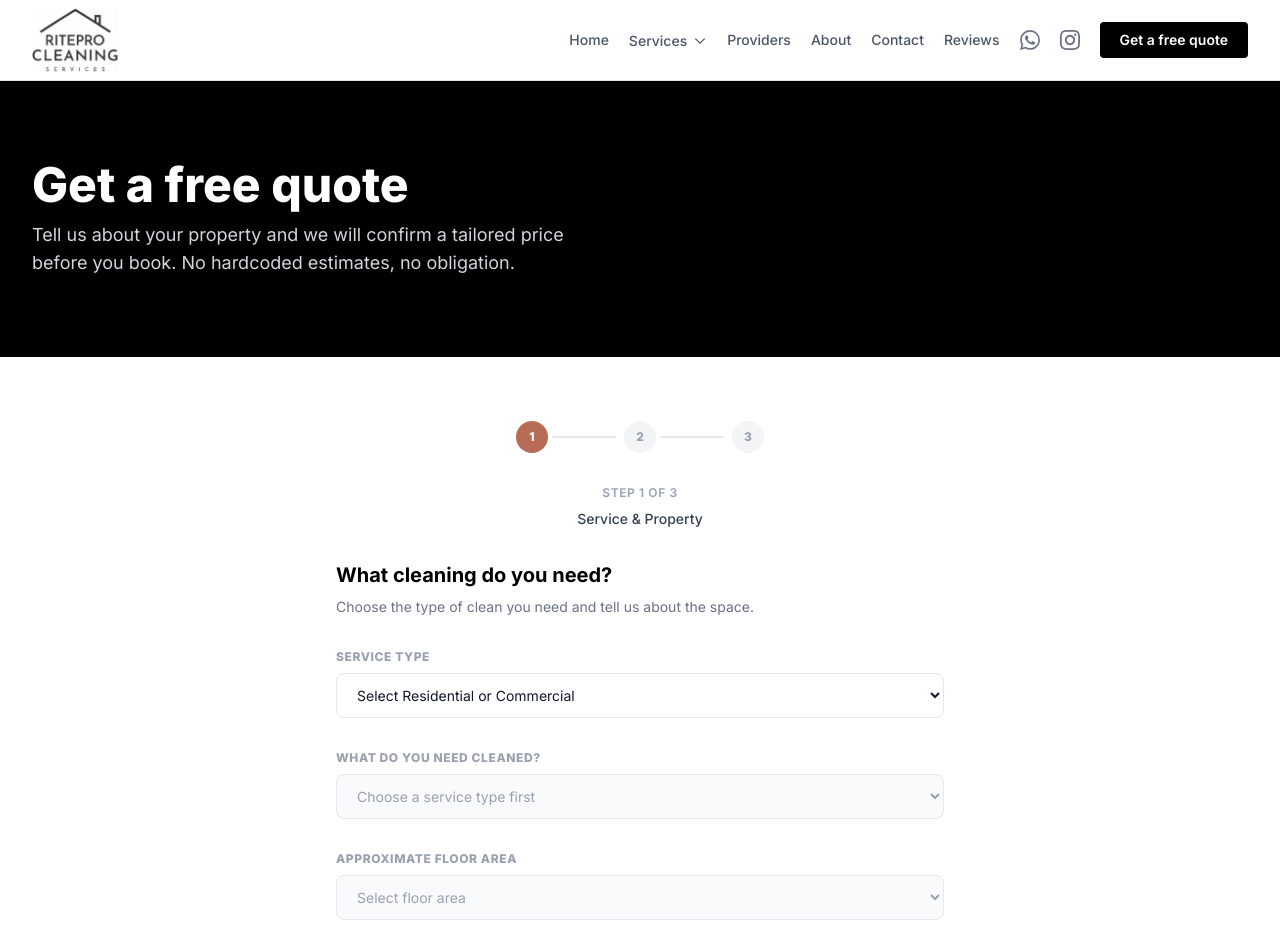
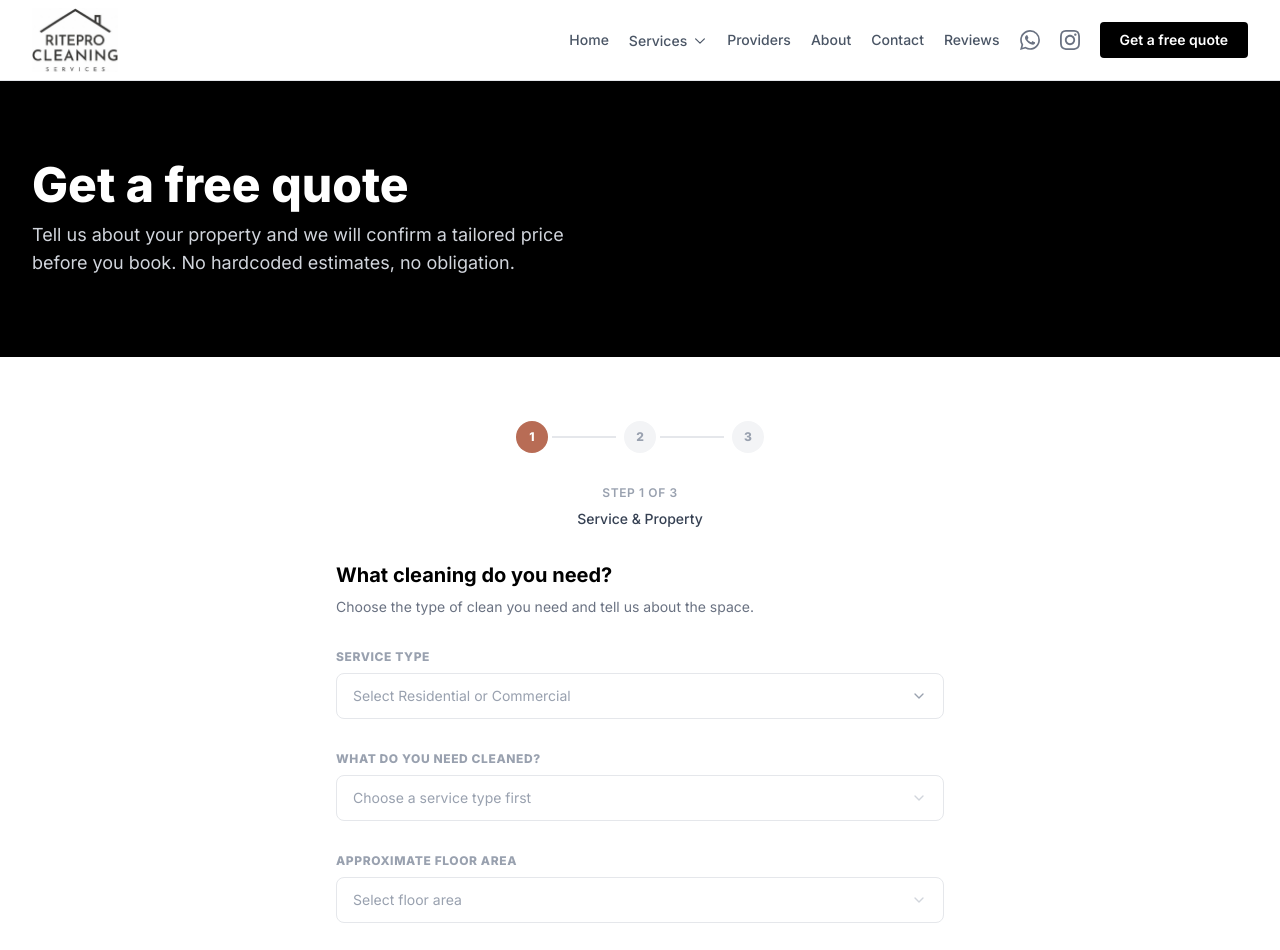
Before and after one commit to Dera-Enebeli/ritpro-cleaning, a Next.js app: page /quote in a window 1280 px wide. Shown: the top 950 px of the page. Built offline with nearby package versions, Linux system fonts and the light colour scheme.

Commit message:
Custom accessible dropdown menus for quote wizard with simple professional styling

```diff
--- a/src/app/quote/page.tsx
+++ b/src/app/quote/page.tsx
@@ -1,6 +1,6 @@
 "use client";
 
-import { useState } from "react";
+import { useEffect, useRef, useState } from "react";
 import { InlineTestimonial } from "@/components/ReviewCard";
 import { reviews } from "@/data/reviews";
 import { serviceCategories, servicesFor } from "@/data/services";
@@ -44,8 +44,213 @@ const frequencies: Frequency[] = ["One-off", "Weekly", "Fortnightly", "Monthly"]
 
 const labelClass =
   "mb-2 block text-xs font-extrabold uppercase tracking-wider text-gray-400";
-const selectClass =
-  "w-full rounded-lg border border-gray-200 bg-white px-4 py-3 text-sm text-gray-900 transition-colors focus:border-terracotta focus:outline-none focus:ring-2 focus:ring-terracotta/20 disabled:cursor-not-allowed disabled:bg-gray-50 disabled:text-gray-400";
+
+type DropdownOption = { value: string; label: string };
+
+function Dropdown({
+  id,
+  value,
+  onChange,
+  options,
+  placeholder = "Select an option",
+  disabled = false,
+}: {
+  id: string;
+  value: string;
+  onChange: (value: string) => void;
+  options: DropdownOption[];
+  placeholder?: string;
+  disabled?: boolean;
+}) {
+  const [open, setOpen] = useState(false);
+  const [activeIndex, setActiveIndex] = useState(0);
+  const rootRef = useRef<HTMLDivElement>(null);
+  const listRef = useRef<HTMLUListElement>(null);
+
+  const selectedIndex = options.findIndex((option) => option.value === value);
+  const selected = selectedIndex >= 0 ? options[selectedIndex] : undefined;
+
+  useEffect(() => {
+    if (!open) return;
+
+    function handlePointerDown(event: PointerEvent) {
+      if (
+        rootRef.current &&
+        !rootRef.current.contains(event.target as Node)
+      ) {
+        setOpen(false);
+      }
+    }
+
+    function handleEscape(event: KeyboardEvent) {
+      if (event.key === "Escape") setOpen(false);
+    }
+
+    document.addEventListener("pointerdown", handlePointerDown);
+    document.addEventListener("keydown", handleEscape);
+    return () => {
+      document.removeEventListener("pointerdown", handlePointerDown);
+      document.removeEventListener("keydown", handleEscape);
+    };
+  }, [open]);
+
+  useEffect(() => {
+    if (!open || !listRef.current) return;
+    const active = listRef.current.querySelector<HTMLElement>(
+      `[data-index="${activeIndex}"]`
+    );
+    active?.scrollIntoView({ block: "nearest" });
+  }, [open, activeIndex]);
+
+  function choose(option: DropdownOption) {
+    onChange(option.value);
+    setOpen(false);
+  }
+
+  function toggleOpen() {
+    const next = !open;
+    setOpen(next);
+    if (next) setActiveIndex(selectedIndex >= 0 ? selectedIndex : 0);
+  }
+
+  function handleKeyDown(event: React.KeyboardEvent<HTMLButtonElement>) {
+    if (disabled) return;
+
+    if (!open) {
+      if (["ArrowDown", "ArrowUp", "Enter", " "].includes(event.key)) {
+        event.preventDefault();
+        setOpen(true);
+      }
+      return;
+    }
+
+    switch (event.key) {
+      case "ArrowDown":
+        event.preventDefault();
+        setActiveIndex((index) => (index + 1) % options.length);
+        break;
+      case "ArrowUp":
+        event.preventDefault();
+        setActiveIndex(
+          (index) => (index - 1 + options.length) % options.length
+        );
+        break;
+      case "Home":
+        event.preventDefault();
+        setActiveIndex(0);
+        break;
+      case "End":
+        event.preventDefault();
+        setActiveIndex(options.length - 1);
+        break;
+      case "Enter":
+      case " ":
+        event.preventDefault();
+        if (options[activeIndex]) choose(options[activeIndex]);
+        break;
+      case "Escape":
+        event.preventDefault();
+        setOpen(false);
+        break;
+      case "Tab":
+        setOpen(false);
+        break;
+    }
+  }
+
+  return (
+    <div ref={rootRef} className="relative">
+      <button
+        type="button"
+        id={id}
+        onClick={() => {
+          if (!disabled) toggleOpen();
+        }}
+        onKeyDown={handleKeyDown}
+        disabled={disabled}
+        aria-haspopup="listbox"
+        aria-expanded={open}
+        aria-controls={`${id}-listbox`}
+        className={`flex w-full items-center justify-between gap-3 rounded-lg border bg-white px-4 py-3 text-left text-sm transition-all ${
+          disabled
+            ? "cursor-not-allowed border-gray-200 bg-gray-50 text-gray-400"
+            : open
+              ? "border-terracotta text-gray-900 ring-2 ring-terracotta/20"
+              : "border-gray-200 text-gray-900 hover:border-gray-300"
+        }`}
+      >
+        <span className={`truncate ${selected ? "" : "text-gray-400"}`}>
+          {selected ? selected.label : placeholder}
+        </span>
+        <svg
+          className={`h-4 w-4 shrink-0 transition-transform duration-150 ${
+            disabled ? "text-gray-300" : "text-gray-400"
+          } ${open ? "rotate-180" : ""}`}
+          fill="none"
+          stroke="currentColor"
+          strokeWidth={2}
+          viewBox="0 0 24 24"
+          aria-hidden="true"
+        >
+          <path
+            strokeLinecap="round"
+            strokeLinejoin="round"
+            d="m6 9 6 6 6-6"
+          />
+        </svg>
+      </button>
+
+      {open && (
+        <ul
+          ref={listRef}
+          id={`${id}-listbox`}
+          role="listbox"
+          aria-labelledby={id}
+          className="absolute z-30 mt-2 max-h-60 w-full overflow-auto rounded-xl border border-gray-100 bg-white p-1.5 shadow-lg shadow-gray-200/70 ring-1 ring-black/[0.02] [scrollbar-color:#d1d5db_transparent] [scrollbar-width:thin]"
+        >
+          {options.map((option, index) => {
+            const isSelected = option.value === value;
+            const isActive = index === activeIndex;
+
+            return (
+              <li
+                key={option.value}
+                id={`${id}-option-${index}`}
+                data-index={index}
+                role="option"
+                aria-selected={isSelected}
+                onMouseDown={(event) => event.preventDefault()}
+                onMouseEnter={() => setActiveIndex(index)}
+                onClick={() => choose(option)}
+                className={`flex cursor-pointer items-center justify-between gap-3 rounded-lg px-3 py-2.5 text-sm transition-colors ${
+                  isActive ? "bg-gray-50" : ""
+                } ${isSelected ? "font-semibold text-gray-900" : "text-gray-600"}`}
+              >
+                <span className="truncate">{option.label}</span>
+                {isSelected && (
+                  <svg
+                    className="h-4 w-4 shrink-0 text-terracotta"
+                    fill="none"
+                    stroke="currentColor"
+                    strokeWidth={2.5}
+                    viewBox="0 0 24 24"
+                    aria-hidden="true"
+                  >
+                    <path
+                      strokeLinecap="round"
+                      strokeLinejoin="round"
+                      d="m4.5 12.75 6 6 9-13.5"
+                    />
+                  </svg>
+                )}
+              </li>
+            );
+          })}
+        </ul>
+      )}
+    </div>
+  );
+}
 
 export default function QuotePage() {
   const [step, setStep] = useState<Step>(0);
@@ -170,47 +375,37 @@ export default function QuotePage() {
               <label htmlFor="service-category" className={labelClass}>
                 Service type
               </label>
-              <select
+              <Dropdown
                 id="service-category"
                 value={category}
-                onChange={(event) =>
-                  selectCategory(event.target.value as ServiceCategory | "")
+                onChange={(value) =>
+                  selectCategory(value as ServiceCategory | "")
                 }
-                className={selectClass}
-                required
-              >
-                <option value="">Select Residential or Commercial</option>
-                {serviceCategories.map((option) => (
-                  <option key={option.value} value={option.value}>
-                    {option.label}
-                  </option>
-                ))}
-              </select>
+                options={serviceCategories.map((option) => ({
+                  value: option.value,
+                  label: option.label,
+                }))}
+                placeholder="Select Residential or Commercial"
+              />
             </div>
 
             <div>
               <label htmlFor="service-option" className={labelClass}>
                 What do you need cleaned?
               </label>
-              <select
+              <Dropdown
                 id="service-option"
                 value={serviceValue}
-                onChange={(event) => setServiceValue(event.target.value)}
-                className={selectClass}
+                onChange={setServiceValue}
+                options={availableServices.map((option) => ({
+                  value: option.value,
+                  label: option.label,
+                }))}
+                placeholder={
+                  category ? "Select a service" : "Choose a service type first"
+                }
                 disabled={!category}
-                required
-              >
-                <option value="">
-                  {category
-                    ? "Select a service"
-                    : "Choose a service type first"}
-                </option>
-                {availableServices.map((option) => (
-                  <option key={option.value} value={option.value}>
-                    {option.label}
-                  </option>
-                ))}
-              </select>
+              />
               {selectedService && (
                 <p className="mt-2 text-xs leading-relaxed text-gray-500">
                   {selectedService.description}
@@ -224,60 +419,52 @@ export default function QuotePage() {
                   <label htmlFor="property-type" className={labelClass}>
                     Property type
                   </label>
-                  <select
+                  <Dropdown
                     id="property-type"
                     value={propertyType}
-                    onChange={(event) =>
-                      setPropertyType(event.target.value as PropertyType | "")
+                    onChange={(value) =>
+                      setPropertyType(value as PropertyType | "")
                     }
-                    className={selectClass}
-                    required
-                  >
-                    <option value="">Select property type</option>
-                    {propertyTypes.map((type) => (
-                      <option key={type} value={type}>
-                        {type}
-                      </option>
-                    ))}
-                  </select>
+                    options={propertyTypes.map((type) => ({
+                      value: type,
+                      label: type,
+                    }))}
+                    placeholder="Select property type"
+                  />
                 </div>
                 <div>
                   <label htmlFor="bedrooms" className={labelClass}>
                     Bedrooms
                   </label>
-                  <select
+                  <Dropdown
                     id="bedrooms"
-                    value={bedrooms}
-                    onChange={(event) => setBedrooms(Number(event.target.value))}
-                    className={selectClass}
-                  >
-                    {bedroomOptions.map((count) => (
-                      <option key={count} value={count}>
-                        {count === MAX_BEDROOMS
+                    value={String(bedrooms)}
+                    onChange={(value) => setBedrooms(Number(value))}
+                    options={bedroomOptions.map((count) => ({
+                      value: String(count),
+                      label:
+                        count === MAX_BEDROOMS
                           ? `${count}+ bedrooms`
-                          : `${count} ${count === 1 ? "bedroom" : "bedrooms"}`}
-                      </option>
-                    ))}
-                  </select>
+                          : `${count} ${count === 1 ? "bedroom" : "bedrooms"}`,
+                    }))}
+                  />
                 </div>
                 <div>
                   <label htmlFor="bathrooms" className={labelClass}>
                     Bathrooms
                   </label>
-                  <select
+                  <Dropdown
                     id="bathrooms"
-                    value={bathrooms}
-                    onChange={(event) => setBathrooms(Number(event.target.value))}
-                    className={selectClass}
-                  >
-                    {bathroomOptions.map((count) => (
-                      <option key={count} value={count}>
-                        {count === MAX_BATHROOMS
+                    value={String(bathrooms)}
+                    onChange={(value) => setBathrooms(Number(value))}
+                    options={bathroomOptions.map((count) => ({
+                      value: String(count),
+                      label:
+                        count === MAX_BATHROOMS
                           ? `${count}+ bathrooms`
-                          : `${count} ${count === 1 ? "bathroom" : "bathrooms"}`}
-                      </option>
-                    ))}
-                  </select>
+                          : `${count} ${count === 1 ? "bathroom" : "bathrooms"}`,
+                    }))}
+                  />
                 </div>
               </div>
             ) : (
@@ -285,21 +472,17 @@ export default function QuotePage() {
                 <label htmlFor="floor-area" className={labelClass}>
                   Approximate floor area
                 </label>
-                <select
+                <Dropdown
                   id="floor-area"
                   value={floorArea}
-                  onChange={(event) => setFloorArea(event.target.value)}
-                  className={selectClass}
+                  onChange={setFloorArea}
+                  options={floorAreas.map((area) => ({
+                    value: area,
+                    label: area,
+                  }))}
+                  placeholder="Select floor area"
                   disabled={!category}
-                  required
-                >
-                  <option value="">Select floor area</option>
-                  {floorAreas.map((area) => (
-                    <option key={area} value={area}>
-                      {area}
-                    </option>
-                  ))}
-                </select>
+                />
               </div>
             )}
           </div>
@@ -320,20 +503,15 @@ export default function QuotePage() {
               <label htmlFor="frequency" className={labelClass}>
                 How often?
               </label>
-              <select
+              <Dropdown
                 id="frequency"
                 value={frequency}
-                onChange={(event) =>
-                  setFrequency(event.target.value as Frequency)
-                }
-                className={selectClass}
-              >
-                {frequencies.map((option) => (
-                  <option key={option} value={option}>
-                    {option}
-                  </option>
-                ))}
-              </select>
+                onChange={(value) => setFrequency(value as Frequency)}
+                options={frequencies.map((option) => ({
+                  value: option,
+                  label: option,
+                }))}
+              />
             </div>
 
             {isResidential && (
```
